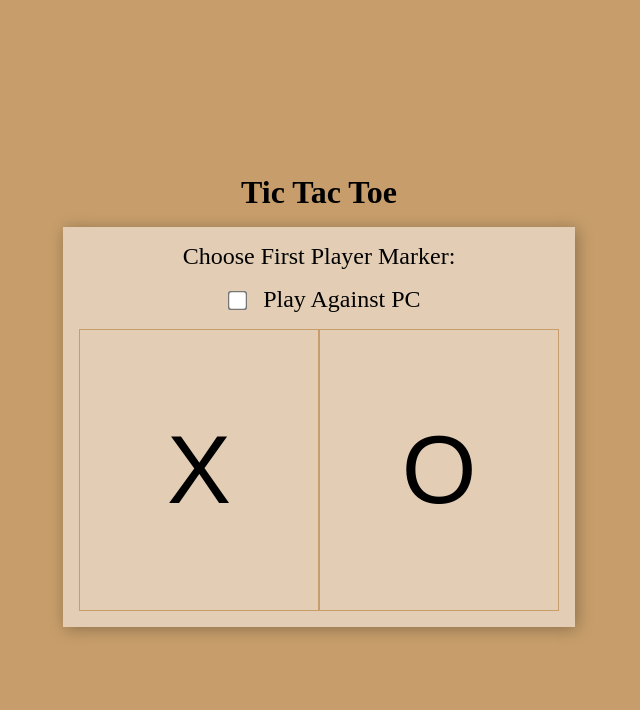
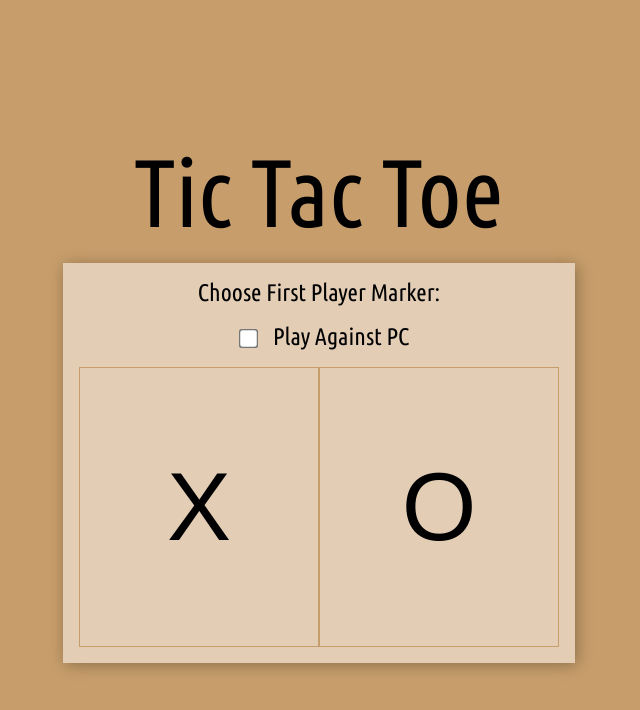
Before and after one commit to AmgadSa/tic-tac-toe, a plain HTML site: page index.html in a window 1280 px wide. Shown: the whole page, without its empty margins (321-961 px from the left). Drawn offline with Linux system fonts and the light colour scheme.

Commit message:
Link font style sheet

```diff
--- a/index.html
+++ b/index.html
@@ -6,6 +6,7 @@
     <meta name="viewport" content="width=device-width, initial-scale=1.0">
     <title>Tic Tac Toe</title>
     <link rel="stylesheet" href="style.css">
+    <link rel="stylesheet" href="https://fonts.googleapis.com/css?family=Ubuntu+Condensed">
     <script src="code.js" defer></script>
 </head>
 <body>
--- a/style.css
+++ b/style.css
@@ -5,7 +5,11 @@
 :root{
     --average: clamp(100vmin,100%,100vmax);
     --font-responsive: calc(16px + calc( 0.1 * var(--average)));
-    font-family: Ubuntu;
+    font-family: "Ubuntu Condensed";
+}
+h1{
+    font-weight: normal;
+    font-size: var(--font-responsive);
 }
 body{
     height: 100vh;
```
